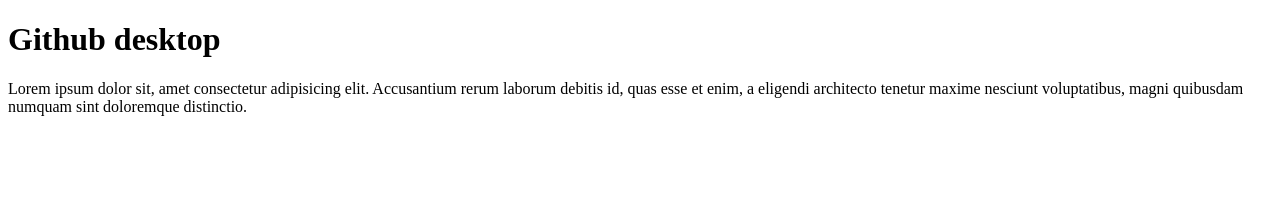
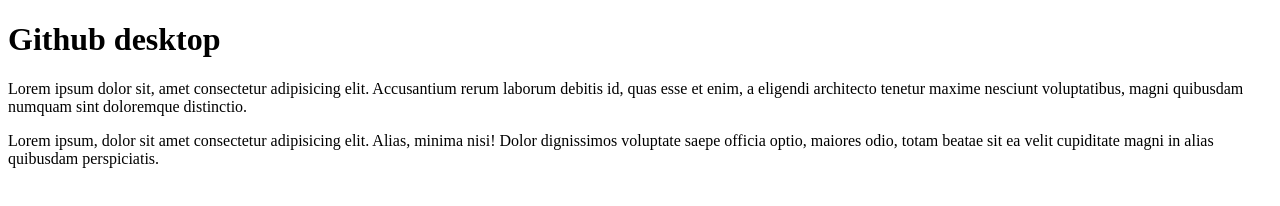
Before and after one commit to masampaiosp/Hello-World, a plain HTML site: page index.html in a window 1280 px wide. Drawn offline with Linux system fonts and the light colour scheme.

Commit message:
add lorem

```diff
--- a/index.html
+++ b/index.html
@@ -12,6 +12,7 @@
       rerum laborum debitis id, quas esse et enim, a eligendi architecto tenetur
       maxime nesciunt voluptatibus, magni quibusdam numquam sint doloremque
       distinctio.
+      <p>Lorem ipsum, dolor sit amet consectetur adipisicing elit. Alias, minima nisi! Dolor dignissimos voluptate saepe officia optio, maiores odio, totam beatae sit ea velit cupiditate magni in alias quibusdam perspiciatis.</p>
     </p>
   </body>
 </html>
```
